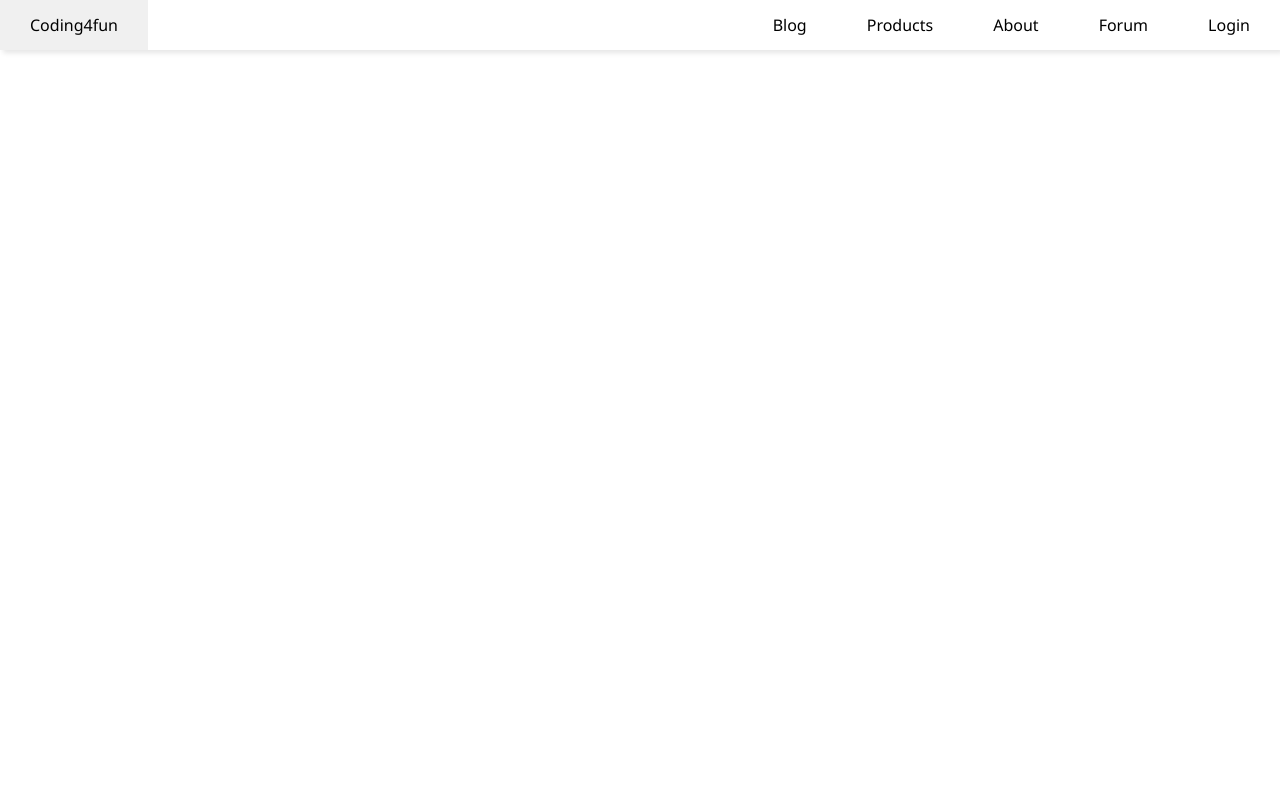
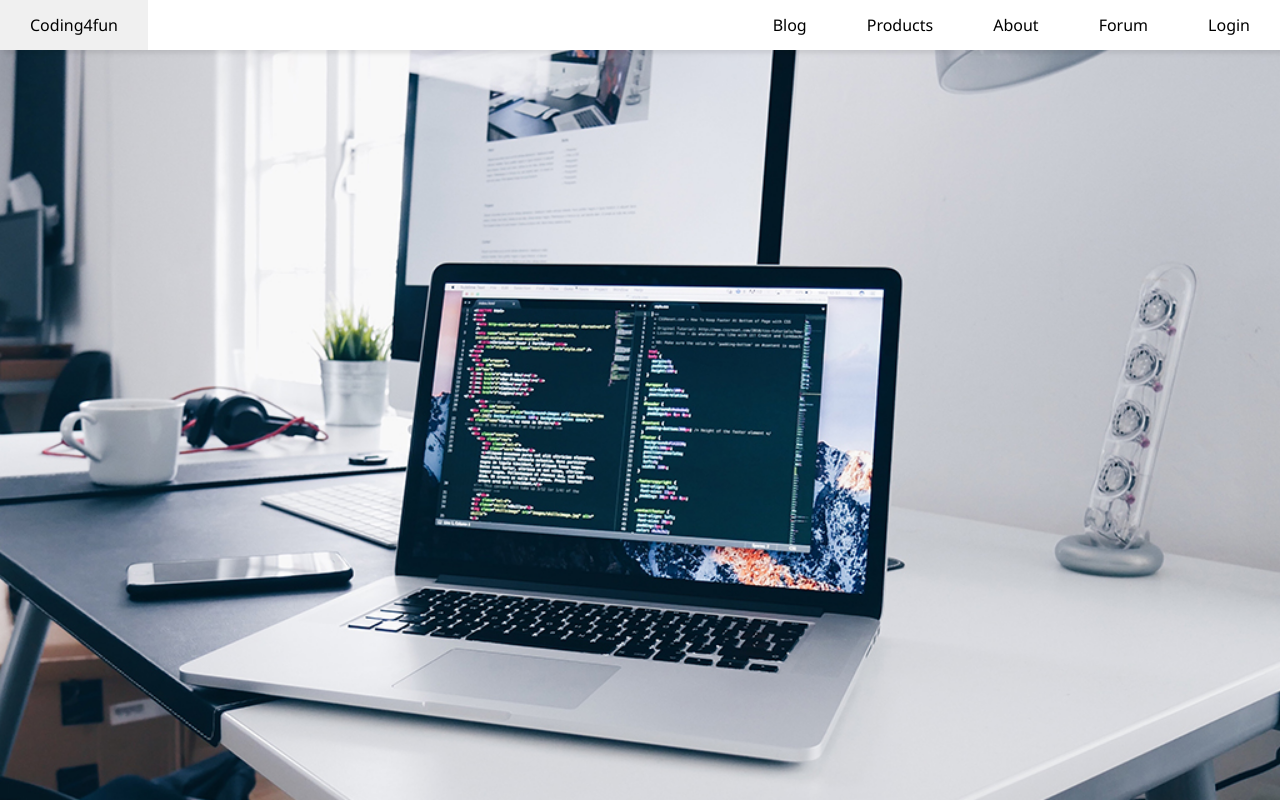
Before and after one commit to adesuhendar818/navbar2, a plain HTML site: page index.html in a window 1280 px wide. Drawn offline with Linux system fonts and the light colour scheme.

Commit message:
Update style.css

```diff
--- a/style.css
+++ b/style.css
@@ -5,7 +5,7 @@
 
 body{
     min-height: 100vh;
-    background-image: url(img/hero1.jpg);
+    background-image: url(hero1.jpg);
     background-size: cover;
     background-repeat: no-repeat;
     background-position: center;
@@ -103,4 +103,5 @@ nav li:first-child{
     .sidebar{
         width: 100%;
     }
+
 }
```
